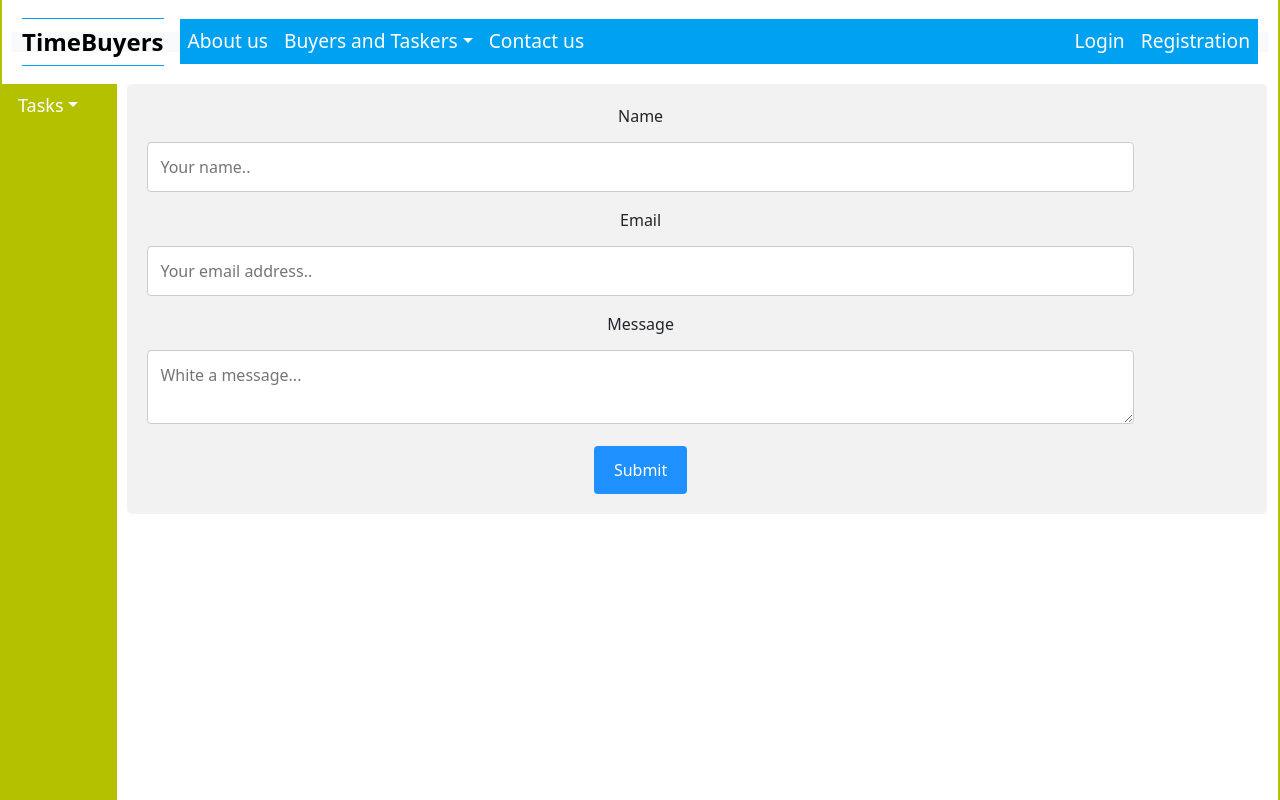
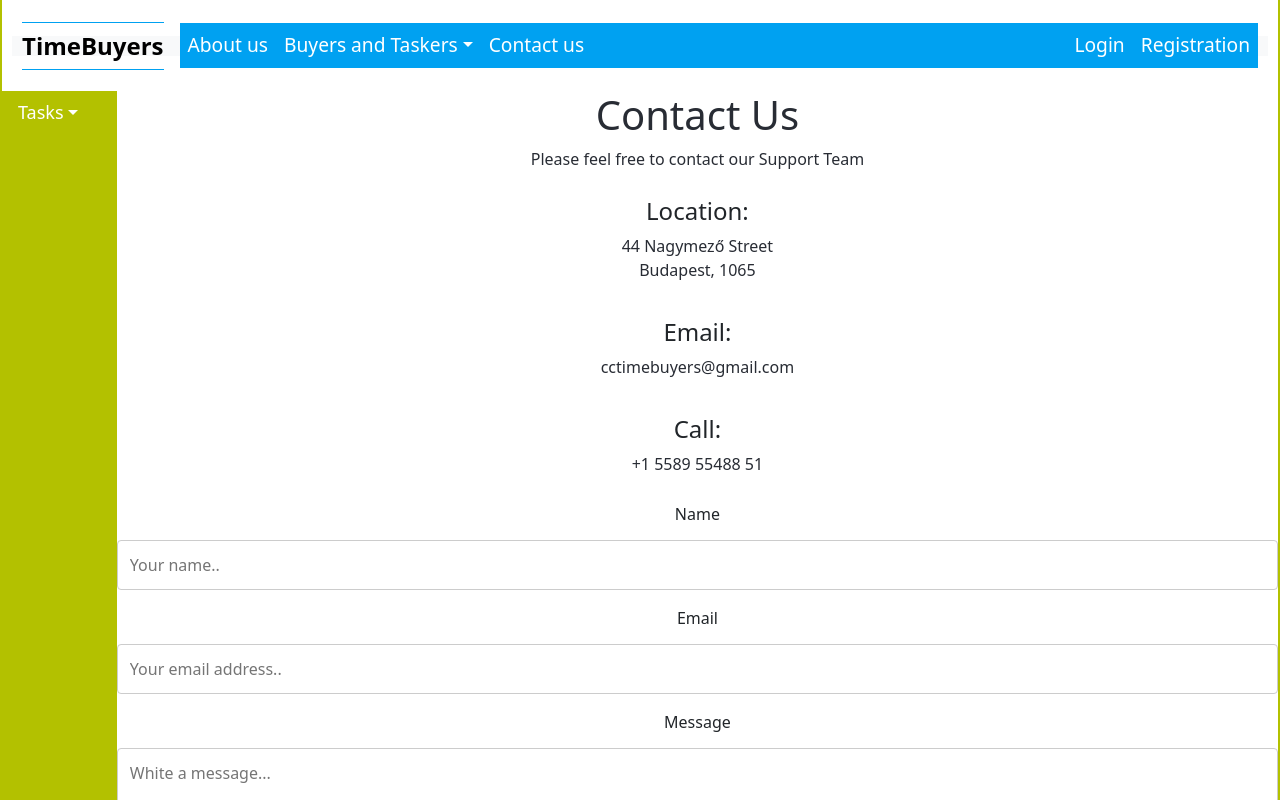
Before and after one commit to kovesdieszter/TimeBuyers, a React (Create React App) app in the folder src/frontend/timebuyers_app/: page /contact-us in a window 1280 px wide. Shown: the top 800 px of the page. Built offline with nearby package versions, Linux system fonts and the light colour scheme.

Commit message:
feat: add some more info elements to contact us page

```diff
--- a/src/frontend/timebuyers_app/src/components/ContactUs.js
+++ b/src/frontend/timebuyers_app/src/components/ContactUs.js
@@ -55,21 +55,38 @@ function ContactUs() {
 
 
     return (
-        <div className="container">
-            <form action="api/send-email/{{emailAddress}}">
+        <div className="contact-container">
+
+                <div>
+                    <h1> Contact Us</h1>
+                    <p>Please feel free to contact our Support Team</p>
+                </div>
+                <div className="info-wrap">
+                    <div className="info-row">
+                        <div className="info"><i className="bi bi-geo-alt"></i><h4>Location:</h4><p>44 Nagymező
+                            Street<br/>Budapest, 1065</p></div>
+                        <div className="info"><i className="bi bi-envelope"></i><h4>Email:</h4>
+                            <p>cctimebuyers@gmail.com</p></div>
+                        <div className="info"><i className="bi bi-phone"></i><h4>Call:</h4><p>+1
+                            5589 55488 51</p></div>
+                    </div>
+                </div>
+                <div>
+                    <form action="api/send-email/{{emailAddress}}">
                 <label htmlFor="name">Name</label>
-                <input type="text" id="name" name="name" placeholder="Your name.." onChange={handleName} value={name} type="text"/>
+                <input type="text" id="name" name="name" placeholder="Your name.." onChange={handleName} value={name}/>
 
                 <label htmlFor="email">Email</label>
-                <input type="text" id="email" name="email" placeholder="Your email address.." onChange={handleEmail} value={email} type="text" />
+                <input type="text" id="email" name="email" placeholder="Your email address.." onChange={handleEmail} value={email} />
 
                 <label htmlFor="message">Message</label>
-                <textarea id="message" name="message" placeholder="White a message..." onChange={handleMessage} value={message} type="text">  </textarea>
+                <textarea id="message" name="message" placeholder="White a message..." onChange={handleMessage} value={message}>  </textarea>
 
                 <input type="submit" value="Submit"/>
             </form>
+                </div>
         </div>
-        )
+)
 }
 
 export default ContactUs;
--- a/src/frontend/timebuyers_app/src/static/CSS/ContactUs.css
+++ b/src/frontend/timebuyers_app/src/static/CSS/ContactUs.css
@@ -31,3 +31,17 @@ input[type=submit]:hover {
     background-color: #f2f2f2;
     padding: 20px;
 }
+
+.contact-container {
+    display: flex;
+    flex-direction: column;
+}
+
+.info-wrap {
+    display: flex;
+    justify-content: space-evenly;
+}
+
+.info {
+    padding: 10px;
+}
```
